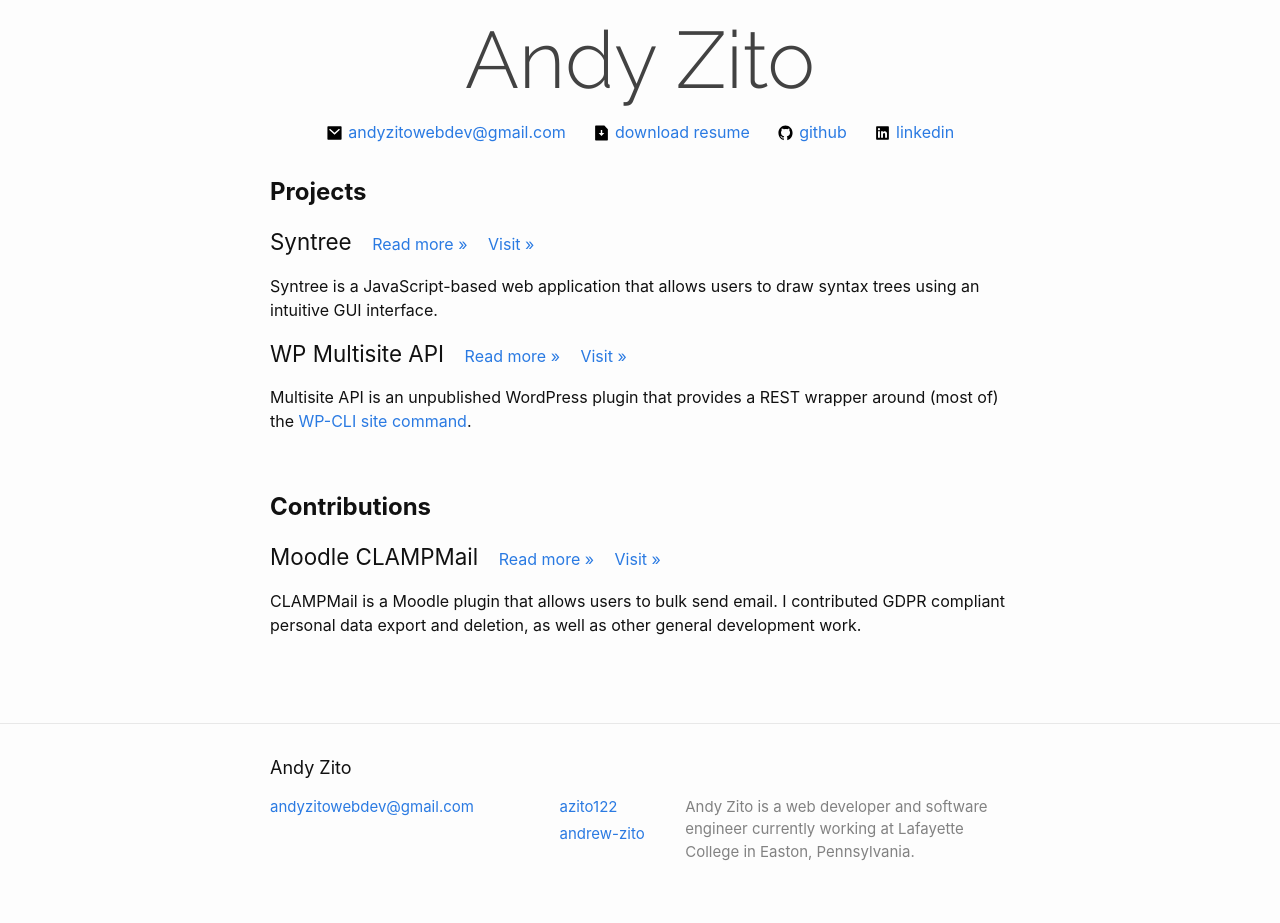
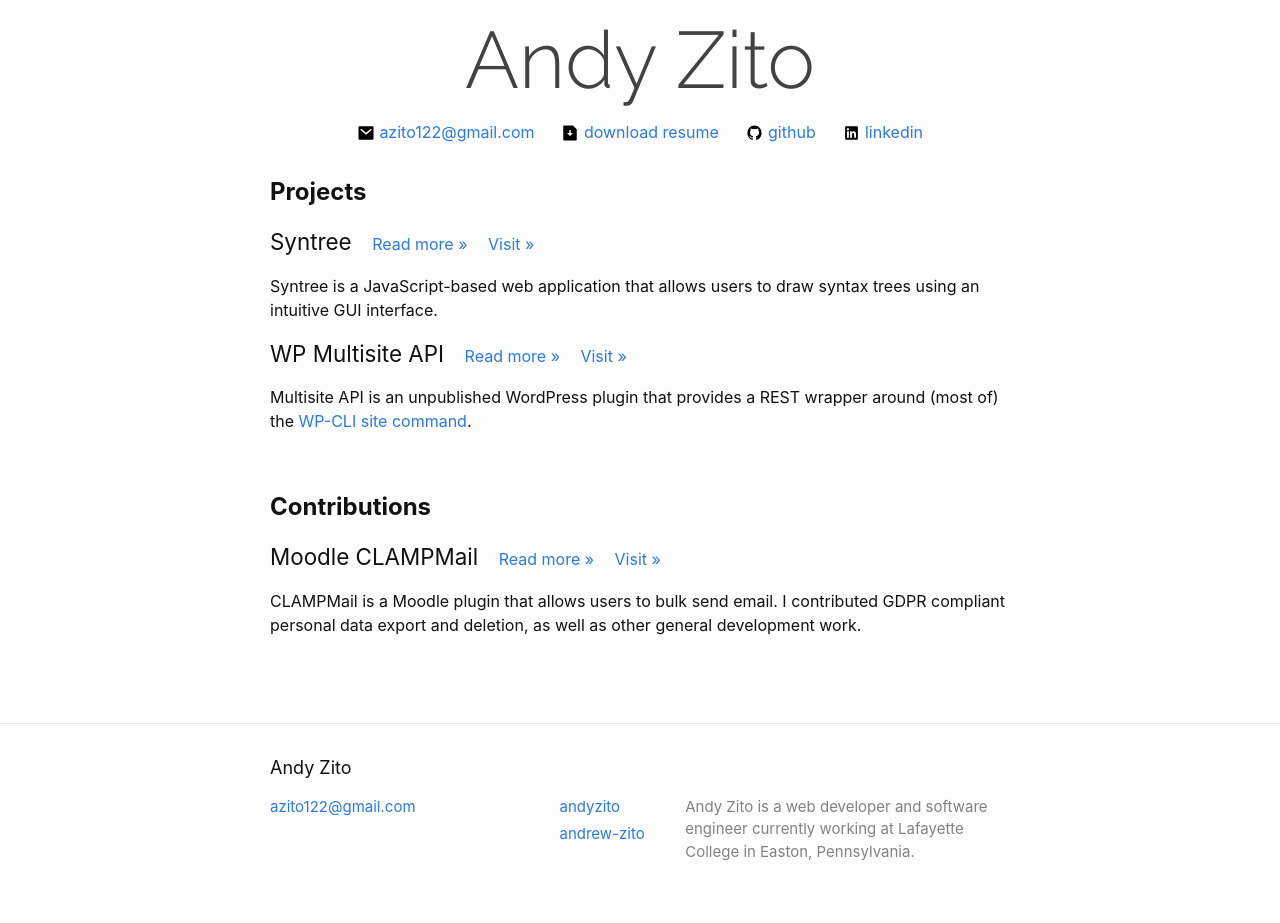
Before and after one commit to andyzito/andyzito.github.io, a Jekyll site: the page built from index.md, in a window 1280 px wide. Built offline with Jekyll 4.4.1, drawn with Linux system fonts in a browser that asks for light colours.

Commit message:
Update email and github username

```diff
--- a/_config.yml
+++ b/_config.yml
@@ -14,7 +14,7 @@
 # You can create any custom variable you would like, and they will be accessible
 # in the templates via {{ site.myvariable }}.
 title: Andy Zito
-email: andyzitowebdev@gmail.com
+email: azito122@gmail.com
 description: >- # this means to ignore newlines until "baseurl:"
   Andy Zito is a web developer and software engineer currently working at Lafayette College
   in Easton, Pennsylvania.
@@ -23,7 +23,7 @@ baseurl: "" # the subpath of your site, e.g. /blog
 url: "" # the base hostname & protocol for your site, e.g. http://example.com
 # twitter_username: jekyllrb
 linkedin_username: andrew-zito
-github_username:  azito122
+github_username: andyzito
 
 # Build settings
 markdown: kramdown
```
